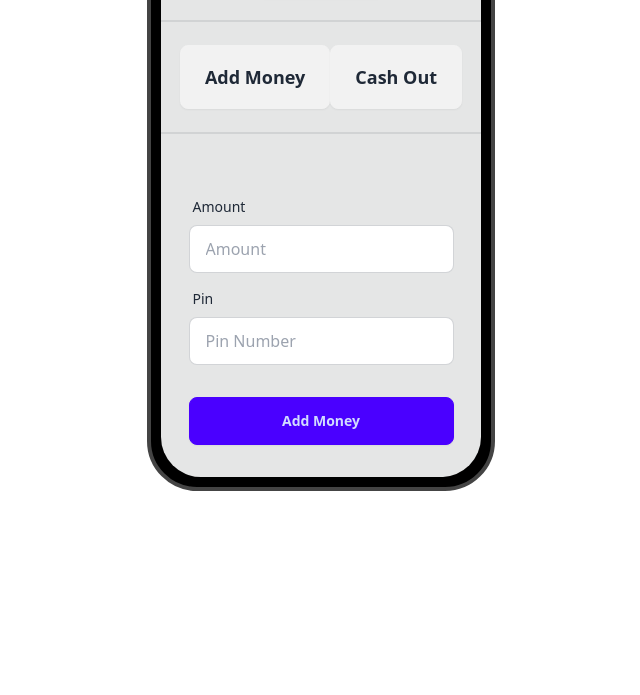
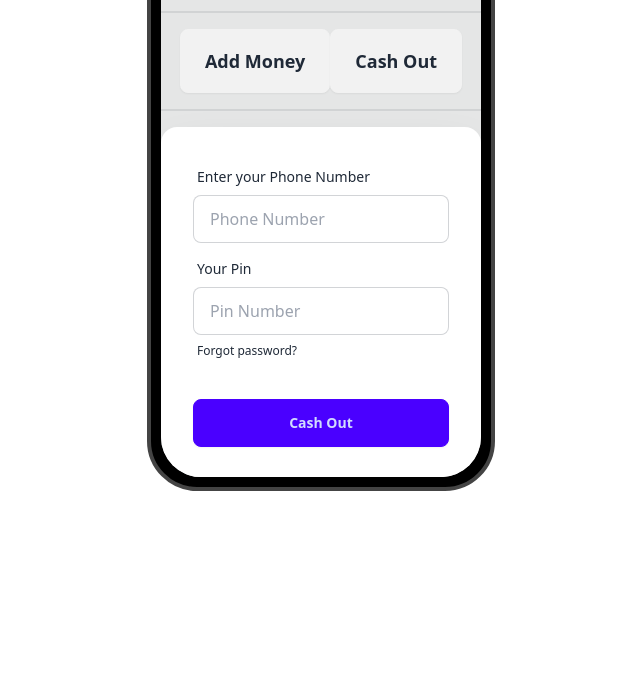
Before and after one commit to saidee-hasan/payoo, a plain HTML site: page home.html in a window 1280 px wide. Shown: the part 105-800 px from the top of the page, without its empty margins (319-959 px from the left). Drawn offline with nearby package versions, Linux system fonts and the light colour scheme.

Commit message:
cash out

```diff
--- a/home.html
+++ b/home.html
@@ -1,10 +1,14 @@
 <!DOCTYPE html>
-<html lang="en" data-theme="light" >
+<html lang="en" data-theme="light">
   <head>
-    <meta charset="UTF-8">
-    <meta name="viewport" content="width=device-width, initial-scale=1.0">
+    <meta charset="UTF-8" />
+    <meta name="viewport" content="width=device-width, initial-scale=1.0" />
     <title>Payoo Home Page</title>
-    <link href="https://cdn.jsdelivr.net/npm/daisyui@4.12.10/dist/full.min.css" rel="stylesheet" type="text/css" />
+    <link
+      href="https://cdn.jsdelivr.net/npm/daisyui@4.12.10/dist/full.min.css"
+      rel="stylesheet"
+      type="text/css"
+    />
     <script src="https://cdn.tailwindcss.com"></script>
   </head>
   <body>
@@ -15,10 +19,8 @@
           <div class="artboard artboard-demo phone-1">
             <!-- blance -->
             <div class="">
-
               <div class="stats shadow">
                 <div class="stat">
-
                   <div id="balance" class="stat-value">8400</div>
                   <div class="stat-desc">Available Balance</div>
                 </div>
@@ -27,39 +29,74 @@
             <div class="divider"></div>
             <!-- user Action Btn -->
             <div class="flex">
-                    <button class="btn btn-lg"> Add Money</button>
-                    <button class="btn btn-lg"> Cash Out</button>
+              <button class="btn btn-lg">Add Money</button>
+              <button class="btn btn-lg">Cash Out</button>
             </div>
             <div class="divider"></div>
             <!-- Add money from -->
-               <form class="card-body">
+            <form class="card-body hidden">
               <div class="form-control">
                 <label class="label">
                   <span class="label-text">Amount</span>
                 </label>
-                  <input id="amount-add" type="text" placeholder="Amount" class="input input-bordered" required />
+                <input
+                  id="amount-add"
+                  type="text"
+                  placeholder="Amount"
+                  class="input input-bordered"
+                  required
+                />
               </div>
               <div class="form-control">
                 <label class="label">
                   <span class="label-text">Pin</span>
                 </label>
-                  <input type="password" id="pin-number" placeholder="Pin Number" class="input input-bordered" required />
-
+                <input
+                  type="password"
+                  id="pin-number"
+                  placeholder="Pin Number"
+                  class="input input-bordered"
+                  required
+                />
               </div>
               <div class="form-control mt-6">
-                  <button id="btn-addMoney" class="btn btn-primary">Add Money</button>
+                <button id="btn-addMoney" class="btn btn-primary">
+                  Add Money
+                </button>
               </div>
             </form>
             <!-- add money end -->
 
 
 
+            <div class="card bg-base-100 w-full max-w-sm shrink-0 shadow-2xl">
+              <form class="card-body ">
+                <div class="form-control">
+                  <label class="label">
+                    <span class="label-text">Enter your Phone Number</span>
+                  </label>
+                  <input id="cash-input" type="text" placeholder="Phone Number" class="input input-bordered" required />
+                </div>
+                <div class="form-control">
+                  <label class="label">
+                    <span class="label-text">Your Pin</span>
+                  </label>
+                  <input id="pin" type="password" placeholder="Pin Number" class="input input-bordered" required />
+                  <label class="label">
+                    <a href="#" class="label-text-alt link link-hover">Forgot password?</a>
+                  </label>
+                </div>
+                <div class="form-control mt-6">
+                  <button id="cash-btn" class="btn btn-primary">Cash Out</button>
+                </div>
+              </form>
             </div>
           </div>
         </div>
-
+      </div>
     </main>
 
     <script src="./js/home.js"></script>
+
   </body>
 </html>
--- a/js/home.js
+++ b/js/home.js
@@ -6,10 +6,19 @@ document.getElementById("btn-addMoney").addEventListener('click',function(e){
 if(pinNumber === '1234'){
     const balance = document.getElementById("balance").innerText;
      const newBalance = parseFloat( balance) + parseFloat(addMoneyInput) ;
-     console.log(newBalance);
-     document.getElementById("balance").innerText = newBalance;
+
+     document.getElementById("balance").innerText = newBalance
 }else{
     alert("Failed to add money")
 }
 
 })
+
+document.getElementById("cash-btn").addEventListener("click",function(e){
+    e.preventDefault;
+    const cashInput = document.getElementById("cash-input").value;
+    const balance = document.getElementById("balance").innerText;
+    document.getElementById("balance").innerText = parseFloat(balance) - parseFloat(cashInput);
+
+
+})
```
Also changed, not shown: index.html (+1 -1 lines). Lines whose indentation alone changed are shown as unchanged.
